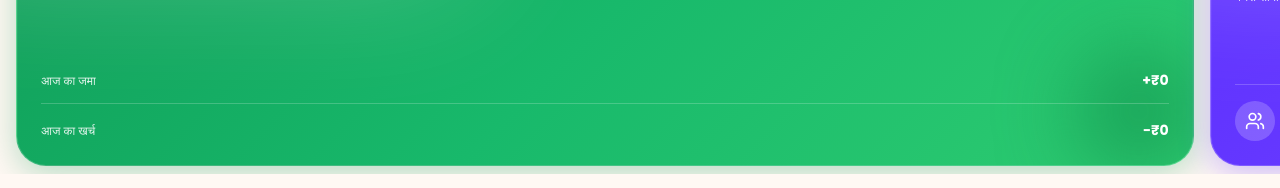
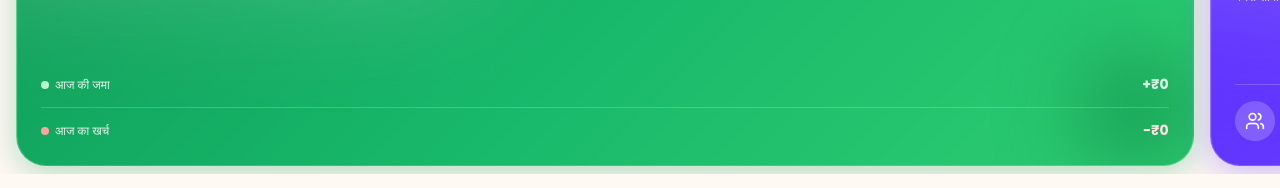
Before and after one commit to ganitwali2025-maker/ganesh-samiti-new, a React (Vite) app: page /dashboard in a window 1280 px wide. Shown: the part 282-470 px from the top of the page. Built offline with nearby package versions, Linux system fonts and the light colour scheme.

Commit message:
fix: remove outstanding credit from dashboard cards, make today expense+collection fully live, fix monthly expense to show current month only

```diff
--- a/src/components/Dashboard.tsx
+++ b/src/components/Dashboard.tsx
@@ -100,14 +100,20 @@ export function Dashboard({ data }: { data: ReturnType<typeof useCommitteeData>
                  <h3 className="text-[32px] font-bold tracking-wider mb-4">{formatCurrency(totalBankBalance)}</h3>
                </div>
 
-               <div className="mt-auto relative z-10 flex flex-col gap-4">
+               <div className="mt-auto relative z-10 flex flex-col gap-3">
                   <div className="flex justify-between items-center border-b border-white/20 pb-3">
-                    <p className="text-[12px] font-medium opacity-90">{t('todayCollection')}</p>
-                    <p className="text-[14px] font-bold">+{formatCurrency(totalTodayCollection)}</p>
+                    <div className="flex items-center gap-1.5">
+                      <div className="w-2 h-2 rounded-full bg-green-200"></div>
+                      <p className="text-[12px] font-medium opacity-90">आज की जमा</p>
+                    </div>
+                    <p className="text-[14px] font-bold text-green-100">+{formatCurrency(totalTodayCollection)}</p>
                   </div>
                   <div className="flex justify-between items-center">
-                    <p className="text-[12px] font-medium opacity-90">{t('todayExpense')}</p>
-                    <p className="text-[14px] font-bold">-{formatCurrency(expenseStats.todayExpense || 0)}</p>
+                    <div className="flex items-center gap-1.5">
+                      <div className="w-2 h-2 rounded-full bg-red-300"></div>
+                      <p className="text-[12px] font-medium opacity-90">आज का खर्च</p>
+                    </div>
+                    <p className="text-[14px] font-bold text-red-100">-{formatCurrency(expenseStats.todayExpense || 0)}</p>
                   </div>
                </div>
             </div>
@@ -180,15 +186,15 @@ export function Dashboard({ data }: { data: ReturnType<typeof useCommitteeData>
                     <p className="text-[13px] font-medium opacity-90">वार्षिक जमा (Yearly)</p>
                     <p className="text-[18px] font-bold">{formatCurrency(yearlyCollection)}</p>
                   </div>
-                  <div className="flex justify-between items-center px-1 text-amber-200">
-                    <p className="text-[13px] font-medium opacity-90">बाकी चंदा (Pending)</p>
-                    <p className="text-[18px] font-bold">{formatCurrency(stats.outstandingDeposit + chandaStats.outstandingCredit)}</p>
+                  <div className="flex justify-between items-center px-1">
+                    <p className="text-[13px] font-medium opacity-90">चंदा जमा (Chanda)</p>
+                    <p className="text-[18px] font-bold">{formatCurrency(chandaStats.cashCollection)}</p>
                   </div>
                </div>
 
                <div className="mt-4 pt-4 border-t border-white/20 relative z-10">
                   <p className="text-[12px] opacity-80 font-medium mb-1">कुल जमा (Total Collection)</p>
-                  <h3 className="text-[28px] font-bold tracking-wider">{formatCurrency(monthlyCollection + yearlyCollection)}</h3>
+                  <h3 className="text-[28px] font-bold tracking-wider">{formatCurrency(monthlyCollection + yearlyCollection + chandaStats.cashCollection)}</h3>
                </div>
             </div>
 
@@ -201,7 +207,7 @@ export function Dashboard({ data }: { data: ReturnType<typeof useCommitteeData>
                <div className="flex justify-between items-start mb-4 relative z-10">
                   <div>
                      <p className="text-[14px] font-semibold opacity-90">{t('monthlyUpdate')}</p>
-                     <p className="text-[12px] font-bold mt-1 opacity-80">{t('july2025')}</p>
+                     <p className="text-[12px] font-bold mt-1 opacity-80">{new Date().toLocaleString('hi-IN', { month: 'long', year: 'numeric' })}</p>
                   </div>
                   <div className="w-9 h-7 bg-white/20 rounded-lg flex items-center justify-center backdrop-blur-sm">
                      <Calendar className="w-4 h-4 text-white" />
@@ -212,17 +218,17 @@ export function Dashboard({ data }: { data: ReturnType<typeof useCommitteeData>
                   <div className="flex justify-between items-center px-1">
                     <div className="flex items-center gap-3">
                        <div className="w-8 h-8 rounded-full bg-white/20 flex items-center justify-center"><ArrowDownCircle className="w-4 h-4 text-white" /></div>
-                       <p className="text-[12px] font-medium opacity-90">{t('monthlyDeposit')}</p>
+                       <p className="text-[12px] font-medium opacity-90">इस महीने जमा</p>
                     </div>
-                    <p className="text-[18px] font-bold">{formatCurrency(stats.totalDeposit)}</p>
+                    <p className="text-[18px] font-bold">{formatCurrency(chandaStats.monthlyCollection + (data.transactions.filter(t => (t.type === 'DEPOSIT' || t.type === 'DEPOSIT_PAYMENT') && t.date.startsWith(today.substring(0, 7))).reduce((s, t) => s + (Number(t.amount) || 0), 0)))}</p>
                   </div>
 
                   <div className="flex justify-between items-center px-1">
                     <div className="flex items-center gap-3">
                        <div className="w-8 h-8 rounded-full bg-white/20 flex items-center justify-center"><ArrowUpCircle className="w-4 h-4 text-white" /></div>
-                       <p className="text-[12px] font-medium opacity-90">{t('monthlyExpense')}</p>
+                       <p className="text-[12px] font-medium opacity-90">इस महीने खर्च</p>
                     </div>
-                    <p className="text-[18px] font-bold">{formatCurrency(expenseStats.totalPaid)}</p>
+                    <p className="text-[18px] font-bold">{formatCurrency(expenseStats.monthlyExpense)}</p>
                   </div>
                </div>
             </div>
```
